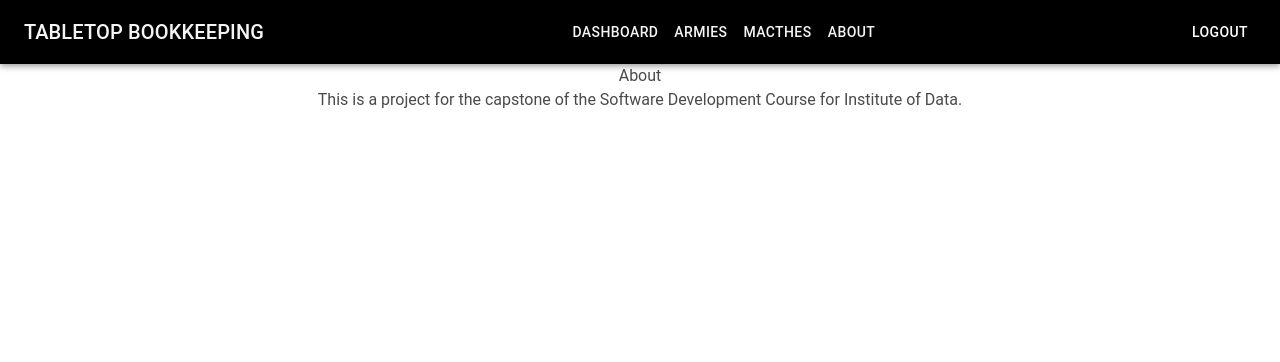
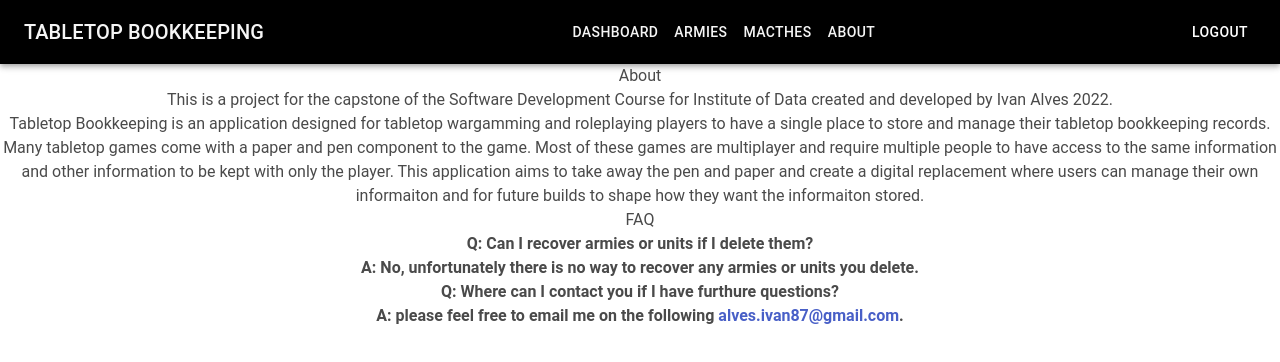
Before and after one commit to IvanMAlves/IODCapstone, a React (Create React App) app in the folder frontend/frontend-capstone/: page /about in a window 1280 px wide. Shown: the top 362 px of the page. Built offline with nearby package versions, Linux system fonts and the light colour scheme.

Commit message:
updated about

```diff
--- a/frontend/frontend-capstone/src/components/About.js
+++ b/frontend/frontend-capstone/src/components/About.js
@@ -34,7 +34,27 @@ const About = () => {
   return (
     <div>
         <h1 align = "center">About</h1>
-        <p align = "center"> This is a project for the capstone of the Software Development Course for Institute of Data. </p>
+        <div vertical-align="center">
+        <p align = "center"> This is a project for the capstone of the Software Development Course for Institute of Data created and developed by Ivan Alves 2022. </p>
+        <p align = "center">
+        Tabletop Bookkeeping is an application designed for tabletop wargamming and roleplaying players to have a single place to store and manage
+        their tabletop bookkeeping records. Many tabletop games come with a paper and pen component to the game.
+        Most of these games are multiplayer and require multiple people to have access to the same information and other information to be kept with only the player.
+        This application aims to take away the pen and paper and create a digital replacement where users can manage their own informaiton and for future builds to shape how
+        they want the informaiton stored.
+         </p>
+         <div>
+          <h2 align = "center">FAQ</h2>
+         </div>
+         <p align = "center">
+          <h3>
+            <b>Q: Can I recover armies or units if I delete them?</b><br/>
+            <b>A: No, unfortunately there is no way to recover any armies or units you delete.</b><br/>
+            <b>Q: Where can I contact you if I have furthure questions?</b><br/>
+            <b>A: please feel free to email me on the following <a href="mailto:alves.ivan87@gmail.com">alves.ivan87@gmail.com</a>.</b><br/>
+          </h3>
+         </p>
+        </div>
     </div>
   );
 };
```
